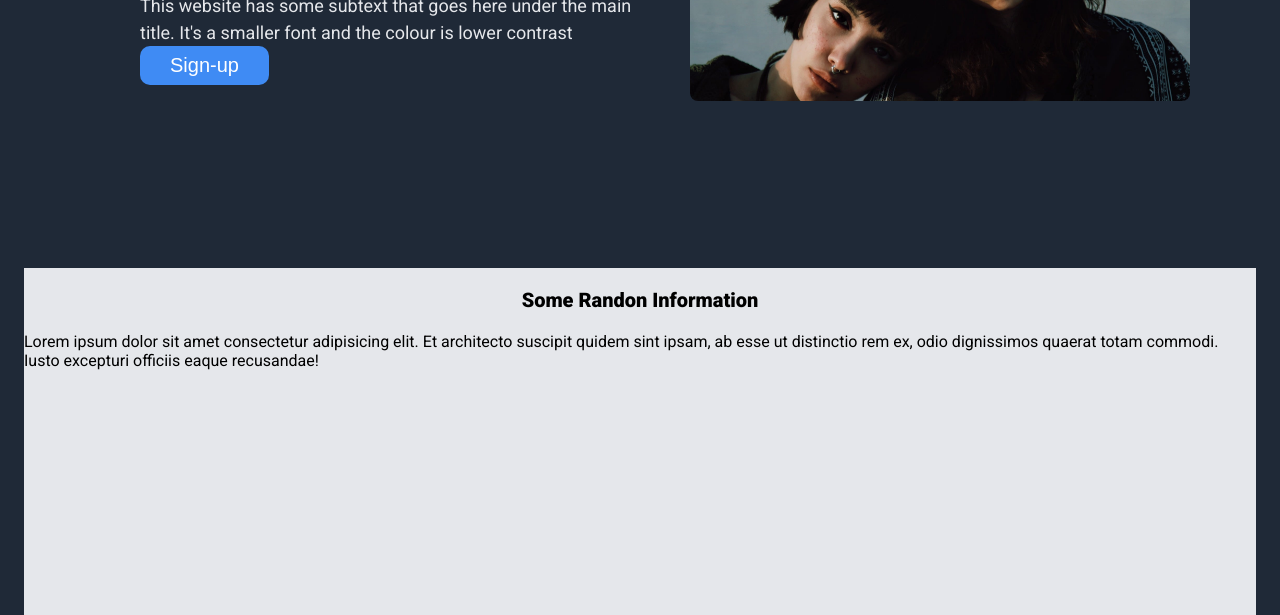
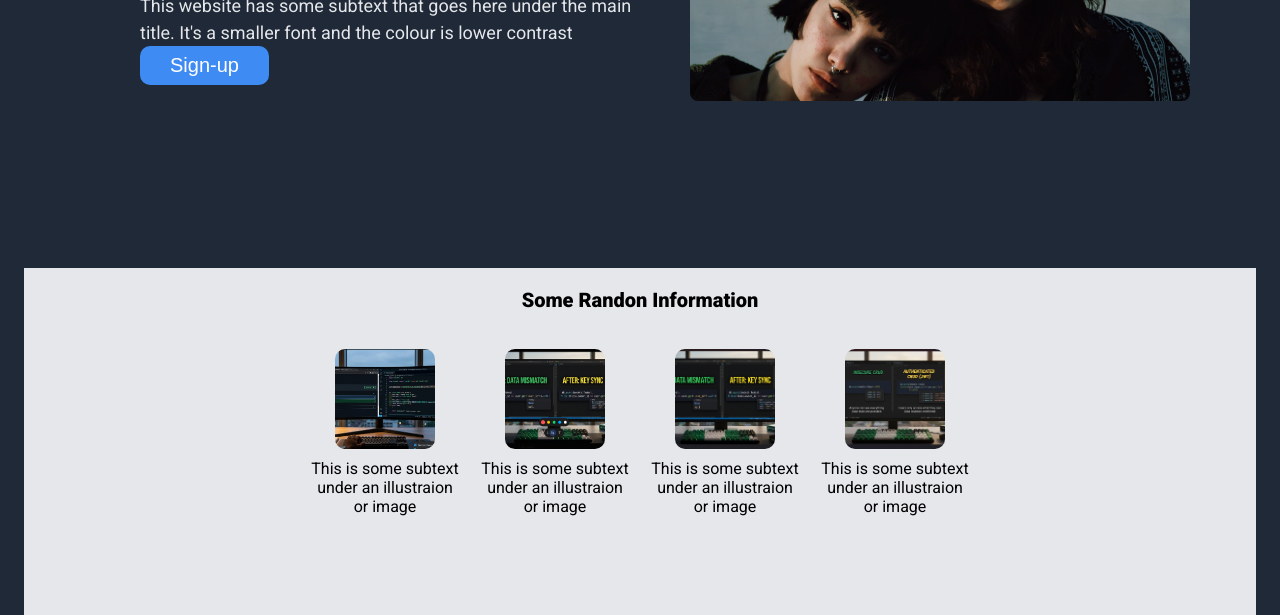
Before and after one commit to Benadfem/landing-page-challenge, a plain HTML site: page index.html in a window 1280 px wide. Shown: the part 257-872 px from the top of the page. Drawn offline with Linux system fonts and the light colour scheme.

Commit message:
The INFO SECTION
The info section is complete
where i used the images to fit in sizes and have a description at the buttom

```diff
--- a/index.html
+++ b/index.html
@@ -48,12 +48,27 @@
         <p class="text">Some Randon Information</p>
         <div class="card">
           <div class="card1">
-            <!-- <img src="./images/image1 (1).png" class="card" /> -->
+            <img src="./images/image1 (1).png" class="img-card" />
             <p class="image-text">
-              Lorem ipsum dolor sit amet consectetur adipisicing elit. Et
-              architecto suscipit quidem sint ipsam, ab esse ut distinctio rem
-              ex, odio dignissimos quaerat totam commodi. Iusto excepturi
-              officiis eaque recusandae!
+              This is some subtext under an illustraion or image
+            </p>
+          </div>
+          <div class="card2">
+            <img src="./images/image1 (2).png" class="img-card" />
+            <p class="image-text">
+              This is some subtext under an illustraion or image
+            </p>
+          </div>
+          <div class="card3">
+            <img src="./images/image1 (3).png" class="img-card" />
+            <p class="image-text">
+              This is some subtext under an illustraion or image
+            </p>
+          </div>
+          <div class="card4">
+            <img src="./images/image1 (4).png" class="img-card" />
+            <p class="image-text">
+              This is some subtext under an illustraion or image
             </p>
           </div>
         </div>
--- a/style.css
+++ b/style.css
@@ -19,6 +19,7 @@ body {
   display: flex;
   flex-direction: column;
   align-items: center;
+
 }
 
 /* Outer section wrapper spanning full width */
@@ -67,16 +68,14 @@ body {
 
 .hero-info {
   flex: 1;
-  margin-left:50px;
-
+  margin-left: 50px;
 }
 
-.hero-text{
+.hero-text {
   font-size: 44px;
-
 }
 
-.sign-up{
+.sign-up {
   font-size: 20px;
   padding: 8px 30px;
   background-color: #3f8bf4;
@@ -111,18 +110,6 @@ body {
   object-fit: cover; /* Prevents image distortion */
   border-radius: 8px;
 }
-
-footer {
-  background-color: #1f2937;
-  height: 120px;
-}
-.text {
-  text-align: center;
-  font-weight: 900;
-  font-size: 20px;
-  padding: 20px;
-}
-
 .info {
   background-color: #e5e7eb;
   color: black;
@@ -130,3 +117,44 @@ footer {
   height: 350px;
   width: 100%;
 }
+
+.info .card {
+  display: flex;
+  justify-content: center;
+  gap: 20px;
+}
+
+.card1,
+.card2,
+.card3,
+.card4 {
+  display: flex;
+  flex-direction: column;
+  height: 200px;
+  width: 150px;
+  align-items: center;
+  justify-content: center;
+  gap: 10px;
+}
+.img-card {
+  height: 100px;
+  width: 100px;
+  object-fit: cover;
+  border: none;
+  border-radius: 10px;
+}
+
+footer {
+  background-color: #1f2937;
+  height: 120px;
+  width: 120px;
+}
+.info .text {
+  text-align: center;
+  font-weight: 900;
+  font-size: 20px;
+  padding: 20px;
+}
+.image-text {
+  text-align: center;
+}
```
